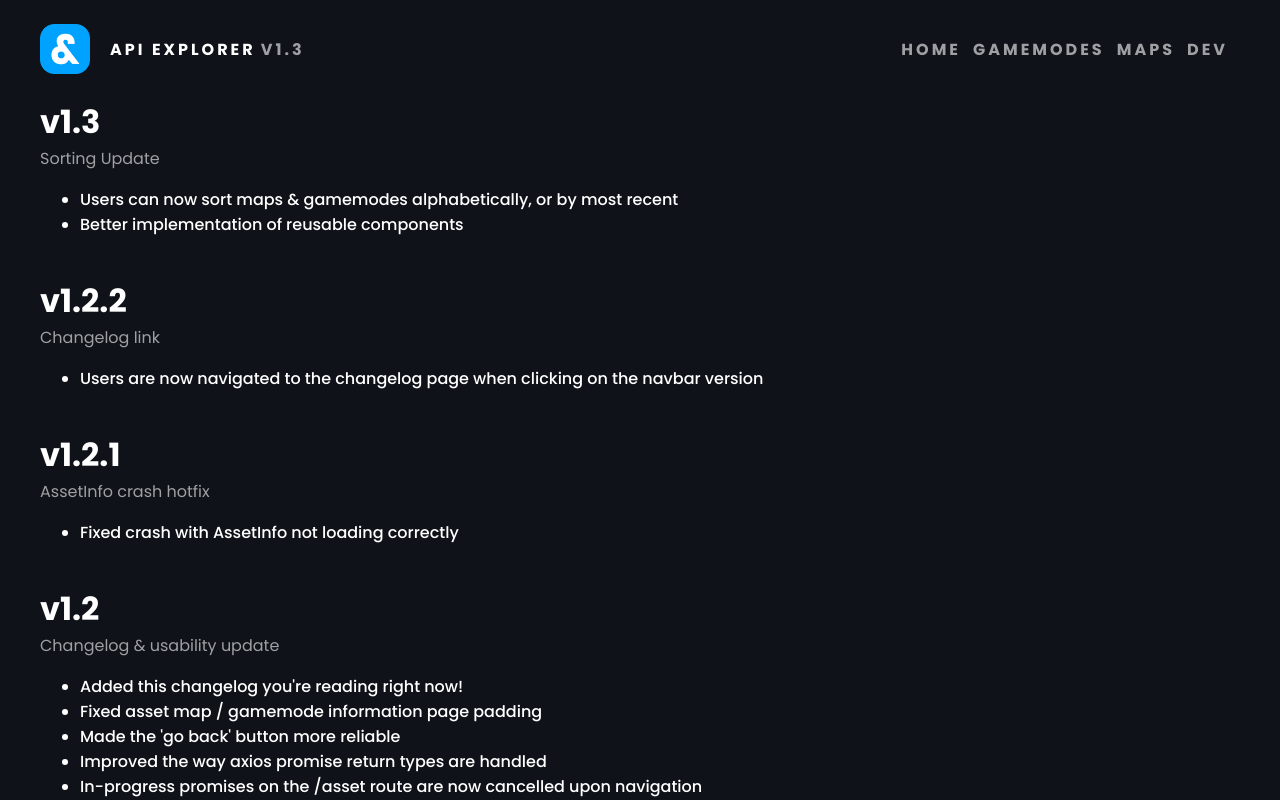
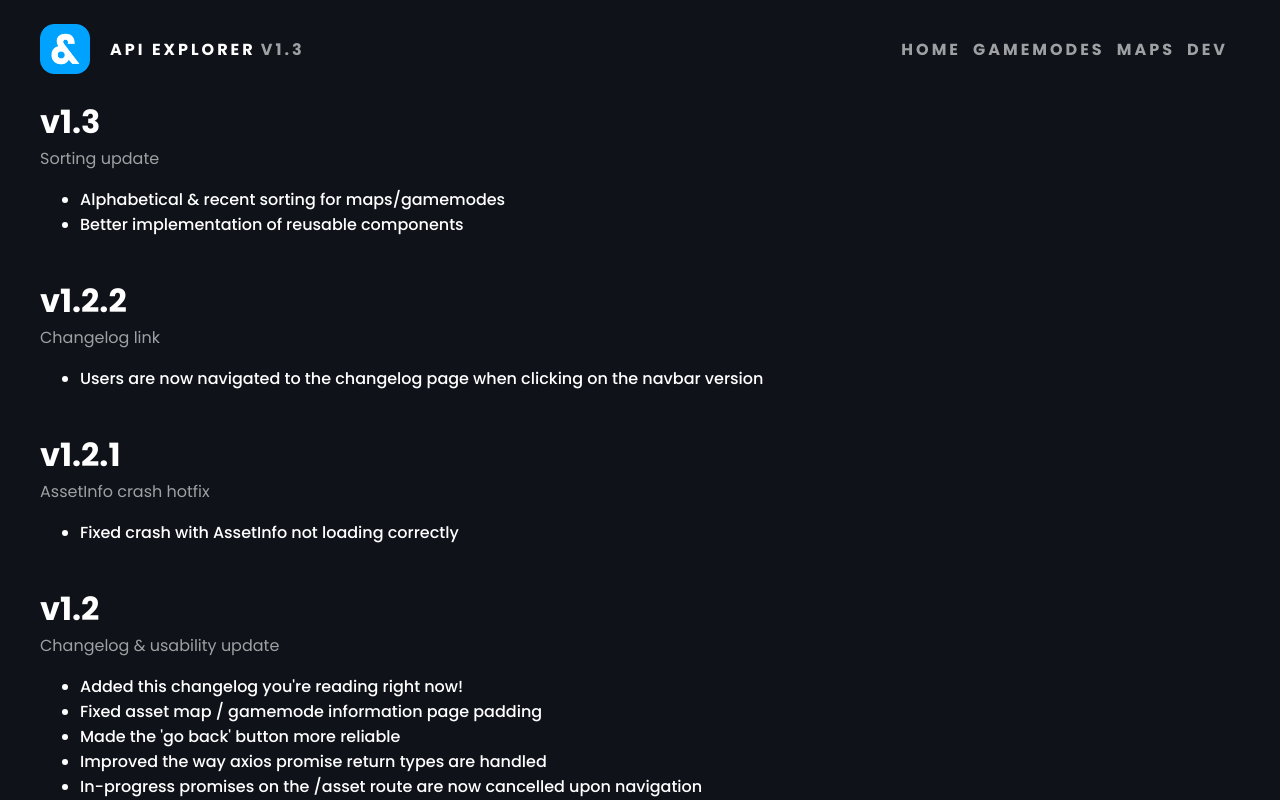
Before and after one commit to jrinkman/sboxed-explorer, a React (Create React App) app: page /changelog in a window 1280 px wide. Built offline with nearby package versions, Linux system fonts and the light colour scheme.

Commit message:
Removed firebase for now, updated changelog

```diff
--- a/package.json
+++ b/package.json
@@ -4,7 +4,6 @@
   "private": true,
   "dependencies": {
     "axios": "^0.21.1",
-    "firebase": "^8.4.2",
     "luxon": "^1.26.0",
     "react": "^17.0.2",
     "react-dom": "^17.0.2",
--- a/src/index.tsx
+++ b/src/index.tsx
@@ -1,7 +1,6 @@
 import React from 'react';
 import ReactDOM from 'react-dom';
 import axios from 'axios';
-import firebase from 'firebase/app';
 import './index.css';
 import App from './App';
 import reportWebVitals from './reportWebVitals';
@@ -15,19 +14,6 @@ axios.defaults.baseURL = isLocal ?
   'http://localhost:5001/sbox-api-explorer/us-central1/proxy' :
   'https://us-central1-sbox-api-explorer.cloudfunctions.net/proxy';
 
-// Initialize firebase
-const firebaseConfig = {
-  apiKey: 'AIzaSyCGDzdhCdOCpENl7ziicwos8gB8t-y1GEc',
-  authDomain: 'sbox-api-explorer.firebaseapp.com',
-  projectId: 'sbox-api-explorer',
-  storageBucket: 'sbox-api-explorer.appspot.com',
-  messagingSenderId: '1050786626818',
-  appId: '1:1050786626818:web:5170405557db106505d61b',
-  measurementId: 'G-90RNVBCGCN',
-};
-
-firebase.initializeApp(firebaseConfig);
-
 // Render the dom
 ReactDOM.render(
   <React.StrictMode>
--- a/src/views/Changelog/index.tsx
+++ b/src/views/Changelog/index.tsx
@@ -33,9 +33,9 @@ const ListItem = styled.li`
 const changelog: ChangelogItem[] = [
   {
     version: 'v1.3',
-    subtitle: 'Sorting Update',
+    subtitle: 'Sorting update',
     changes: [
-      'Users can now sort maps & gamemodes alphabetically, or by most recent',
+      'Alphabetical & recent sorting for maps/gamemodes',
       'Better implementation of reusable components',
     ],
   },
```
Also changed, not shown: 1 other file (tests, documents, lock files or other folders).
